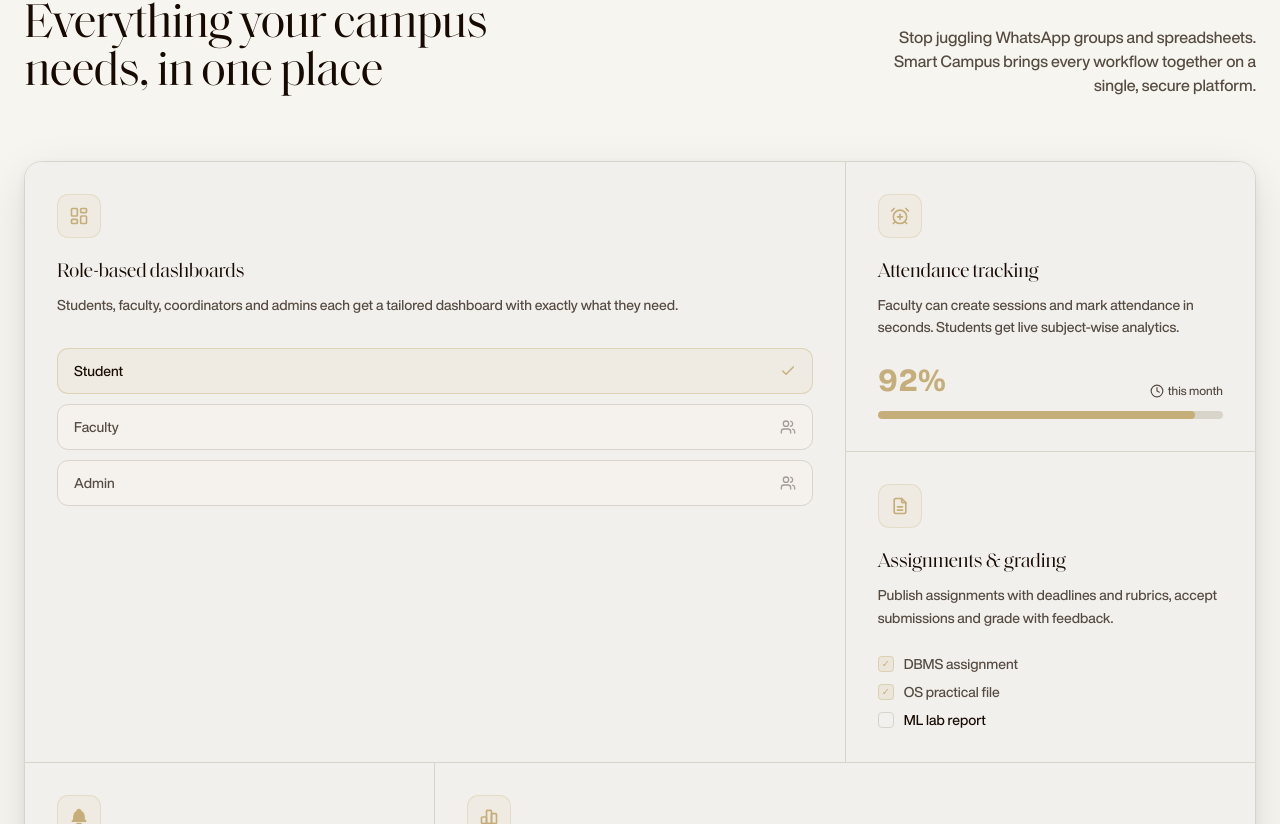
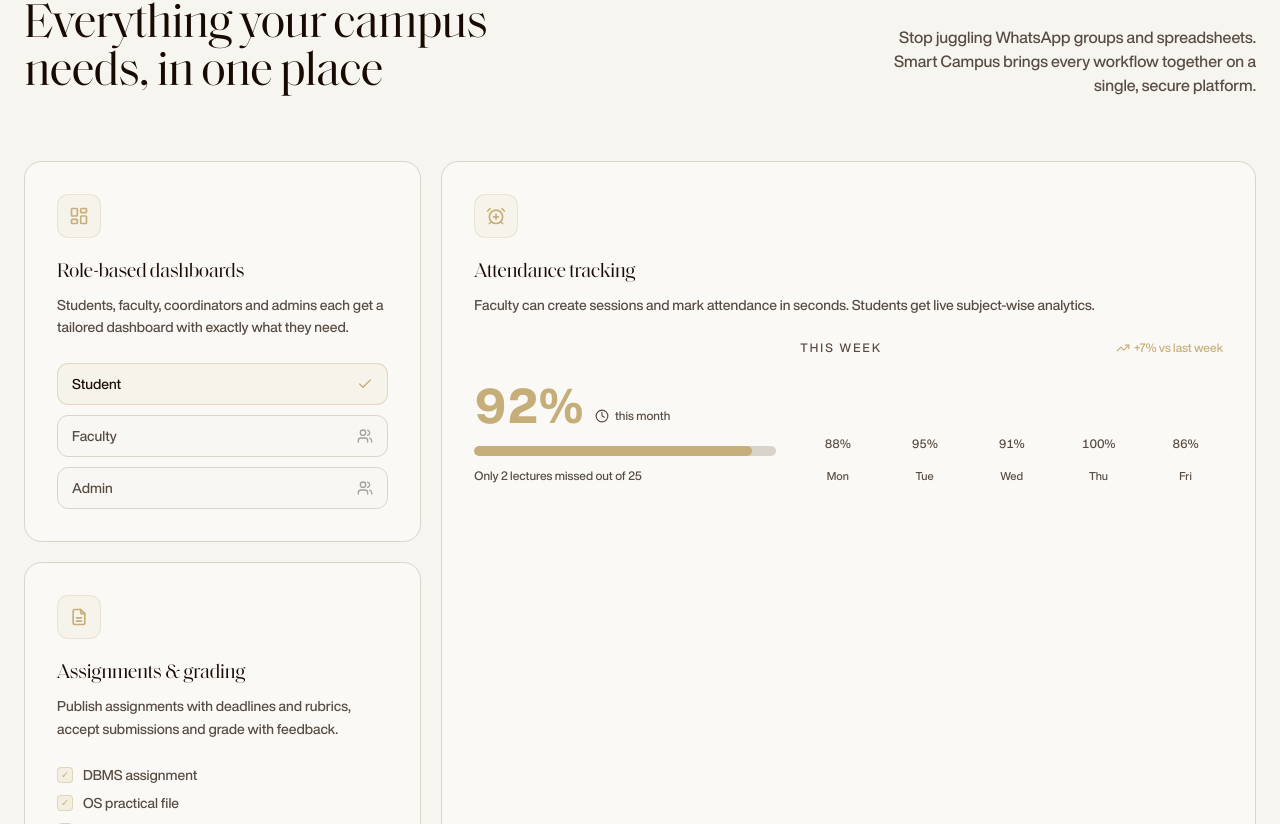
Before and after one commit to AnonymousCoderArtist/IIT-Bombay-Hackathon, a Next.js app: page / in a window 1280 px wide. Shown: the part 1116-1940 px from the top of the page. Built offline with nearby package versions, Linux system fonts and the light colour scheme.

Commit message:
bento layout rebalance - roles small, attendance big with graph

```diff
--- a/src/components/landing/features.tsx
+++ b/src/components/landing/features.tsx
@@ -13,6 +13,14 @@ const roles = [
   { name: "Student", active: true },
   { name: "Faculty", active: false },
   { name: "Admin", active: false },
+];
+
+const attendanceWeek = [
+  { day: "Mon", value: 88 },
+  { day: "Tue", value: 95 },
+  { day: "Wed", value: 91 },
+  { day: "Thu", value: 100 },
+  { day: "Fri", value: 86 },
 ];
 
 const tasks = [
@@ -39,13 +47,13 @@ export function Features() {
       icon: LayoutDashboardIcon,
       title: t("f1.title"),
       description: t("f1.desc"),
-      span: "md:col-span-4 md:row-span-2",
+      span: "md:col-span-2",
       extra: (
-        <div className="mt-8 space-y-2.5">
+        <div className="mt-6 space-y-2.5">
           {roles.map((role) => (
             <div
               key={role.name}
-              className={`flex items-center justify-between rounded-xl border px-4 py-3 text-sm transition-colors ${
+              className={`flex items-center justify-between rounded-xl border px-3.5 py-2.5 text-sm transition-colors ${
                 role.active
                   ? "border-primary/40 bg-primary/8 text-foreground"
                   : "border-border bg-background/40 text-muted-foreground"
@@ -62,17 +70,46 @@ export function Features() {
       icon: AlarmClockPlusIcon,
       title: t("f2.title"),
       description: t("f2.desc"),
-      span: "md:col-span-2",
+      span: "md:col-span-4 md:row-span-2",
       extra: (
-        <div className="mt-6">
-          <div className="flex items-end justify-between text-sm">
-            <span className="font-heading text-3xl font-extrabold tabular-nums text-primary">92%</span>
-            <span className="flex items-center gap-1 text-xs text-muted-foreground">
+        <div className="mt-6 grid gap-6 lg:grid-cols-[1fr_1.4fr] lg:items-end">
+          <div>
+            <div className="flex items-end gap-3">
+              <span className="font-heading text-5xl font-extrabold tabular-nums text-primary">92%</span>
+              <span className="flex items-center gap-1.5 pb-1.5 text-xs text-muted-foreground">
                 <Clock className="size-3.5" /> this month
               </span>
             </div>
-          <div className="mt-3 h-2 overflow-hidden rounded-full bg-border">
+            <div className="mt-4 h-2.5 overflow-hidden rounded-full bg-border">
               <div className="h-full w-[92%] rounded-full bg-primary" />
+            </div>
+            <p className="mt-3 text-xs text-muted-foreground">
+              Only 2 lectures missed out of 25
+            </p>
+          </div>
+          <div>
+            <div className="flex items-center justify-between">
+              <p className="text-xs font-medium uppercase tracking-[0.18em] text-muted-foreground">
+                This week
+              </p>
+              <span className="flex items-center gap-1 text-xs text-primary">
+                <TrendingUp className="size-3.5" /> +7% vs last week
+              </span>
+            </div>
+            <div className="mt-4 flex h-28 items-end gap-3">
+              {attendanceWeek.map((item) => (
+                <div key={item.day} className="flex flex-1 flex-col items-center gap-2">
+                  <span className="text-xs tabular-nums text-muted-foreground">{item.value}%</span>
+                  <span
+                    style={{ height: `${item.value}%` }}
+                    className={`w-full rounded-md ${
+                      item.value >= 90 ? "bg-primary" : "bg-primary/35"
+                    }`}
+                  />
+                  <span className="text-[0.7rem] text-muted-foreground">{item.day}</span>
+                </div>
+              ))}
+            </div>
           </div>
         </div>
       ),
@@ -149,7 +186,7 @@ export function Features() {
       extra: (
         <div className="mt-6 grid gap-2 sm:grid-cols-3">
           {placements.map((company) => (
-            <div key={company.label} className="rounded-xl border border-border bg-background/40 px-4 py-3 text-center">
+            <div key={company.label} className="rounded-xl border border-border bg-background/40 px-3 py-3 text-center">
               <p className="text-sm font-medium text-foreground">{company.label}</p>
               <p className="mt-0.5 text-xs text-primary">{company.offer}</p>
             </div>
@@ -176,13 +213,17 @@ export function Features() {
           </p>
         </div>
 
-        <div className="mt-16 overflow-hidden rounded-3xl border border-border shadow-elevated">
-          <div className="grid gap-px bg-border md:grid-cols-6">
+        <div className="mt-16 grid gap-5 md:grid-cols-6">
           {features.map((feature) => (
             <div
               key={feature.title}
-                className={`group relative bg-surface/70 p-6 transition-colors duration-300 hover:bg-surface md:p-8 ${feature.span}`}
+              className={`group relative overflow-hidden rounded-3xl border border-border bg-surface/50 p-7 transition-colors duration-300 hover:border-primary/30 hover:bg-surface/70 md:p-8 ${feature.span}`}
             >
+              <span
+                aria-hidden
+                className="pointer-events-none absolute -right-16 -top-16 size-44 rounded-full bg-primary/8 blur-3xl opacity-0 transition-opacity duration-500 group-hover:opacity-100"
+              />
+              <div className="relative">
                 <div className="flex size-11 items-center justify-center rounded-xl border border-primary/25 bg-primary/8 text-primary transition-transform duration-300 group-hover:scale-105">
                   <feature.icon size={20} />
                 </div>
@@ -190,8 +231,8 @@ export function Features() {
                 <p className="mt-2 text-sm leading-relaxed text-muted-foreground">{feature.description}</p>
                 {feature.extra}
               </div>
+            </div>
           ))}
-          </div>
         </div>
       </div>
     </section>
```
Lines whose indentation alone changed are shown as unchanged.
